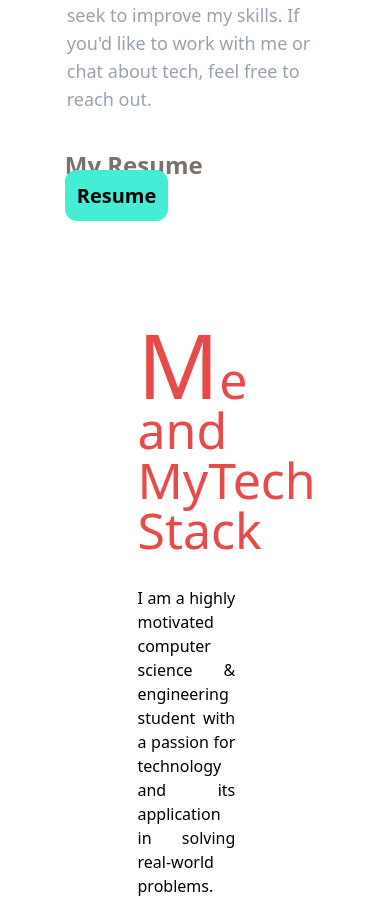
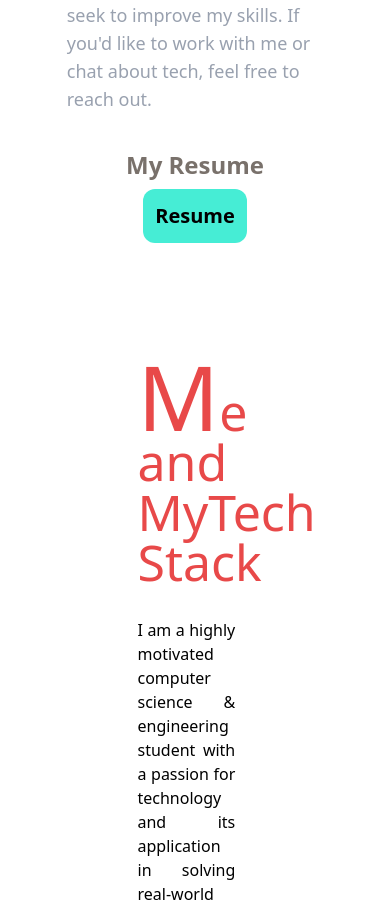
Before and after one commit to aditya2445/portfolio, a React (Vite) app: page /about in a window 390 px wide. Shown: the part 1421-2323 px from the top of the page. Built offline with nearby package versions, Linux system fonts and the light colour scheme.

Commit message:
about page changes

```diff
--- a/src/pages/About.jsx
+++ b/src/pages/About.jsx
@@ -48,7 +48,7 @@ const About = () => {
           </div>
         </div>
       </div>
-      <div className="w-9/12 mt-5 p-4 mx-auto md:flex gap-2 flex-col items-center justify-center">
+      <div className="w-9/12 mt-5 p-4 mx-auto flex gap-2 flex-col items-center justify-center">
         <h2 className='font-bold text-2xl text-stone-500'>My Resume</h2>
         <Link
         className='font-bold text-[20px] text-black bg-teal-300 p-3 rounded-xl'
```
